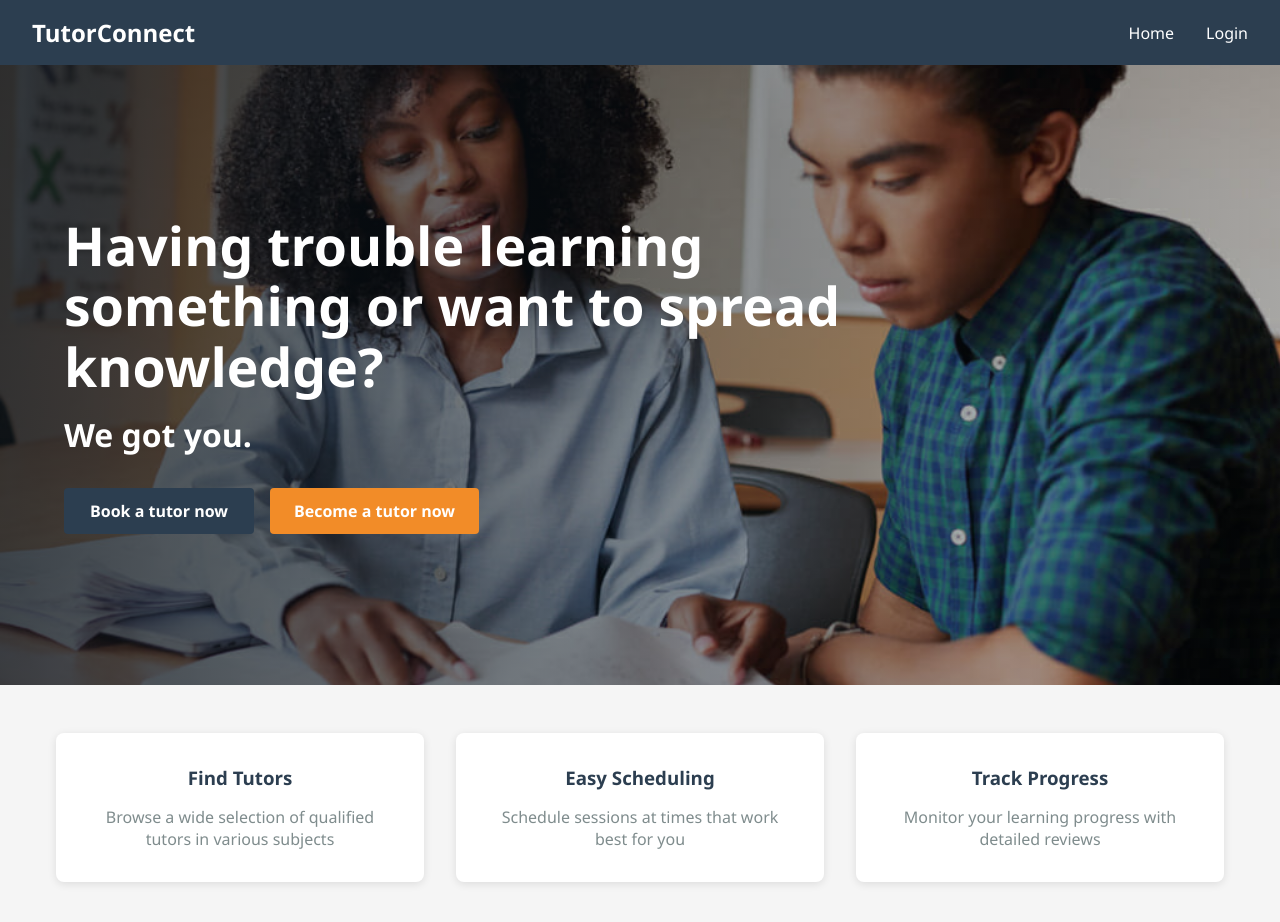
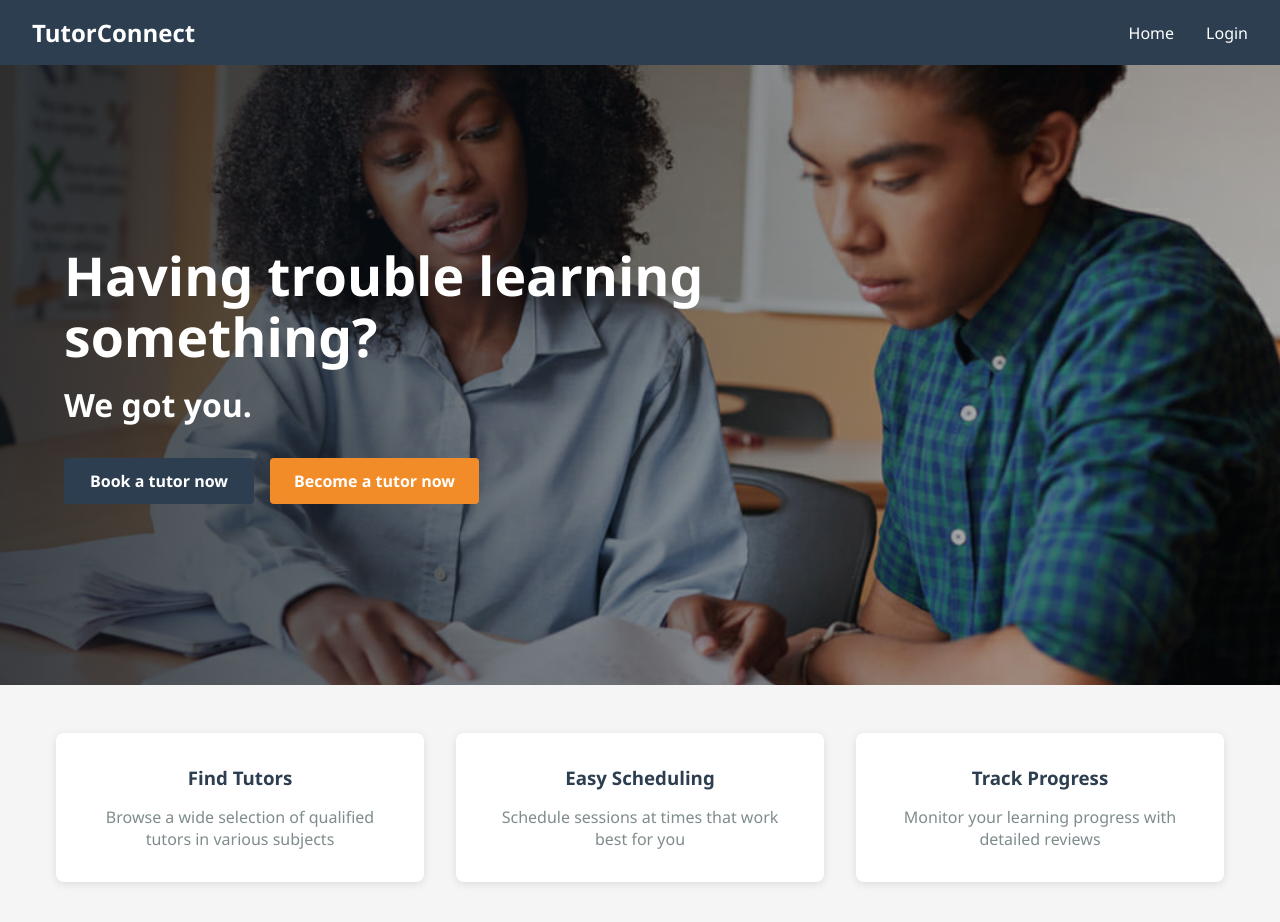
Before and after one commit to UCR-CS110/final-project-TutorConnect, a React (Create React App) app in the folder frontend/: page / in a window 1280 px wide. Shown: the top 922 px of the page. Built offline with nearby package versions, Linux system fonts and the light colour scheme.

Commit message:
Changed call to action a little

```diff
--- a/frontend/src/pages/Home.js
+++ b/frontend/src/pages/Home.js
@@ -11,7 +11,7 @@ function Home() {
       <div className="home-page">
         <div className="hero" style={{ backgroundImage: `url(${heroImage})` }}>
           <div className="hero-content">
-            <h1>Having trouble learning something or want to spread knowledge?</h1>
+            <h1>Having trouble learning something?</h1>
             <p>We got you.</p>
             <div className="cta-buttons">
               <Link to="/signup?role=student" className="btn btn-primary">Book a tutor now</Link>
```
